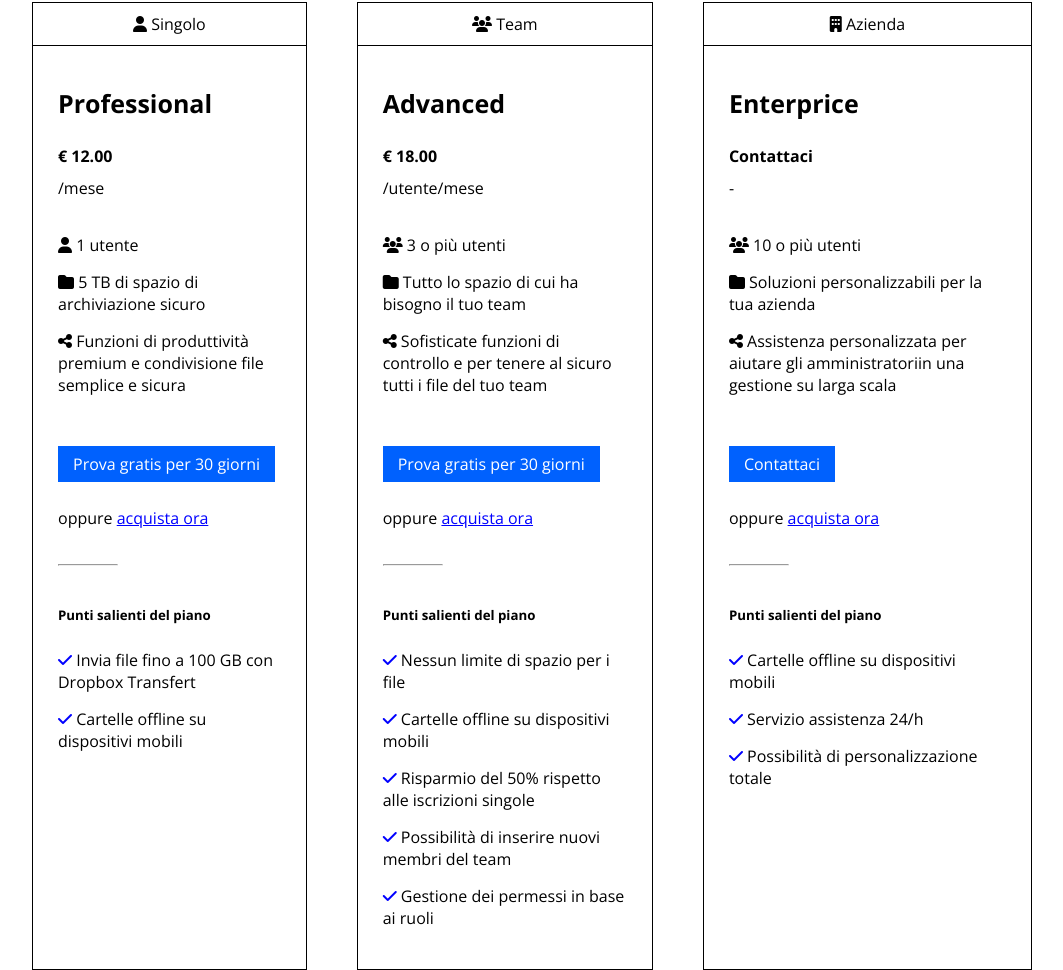
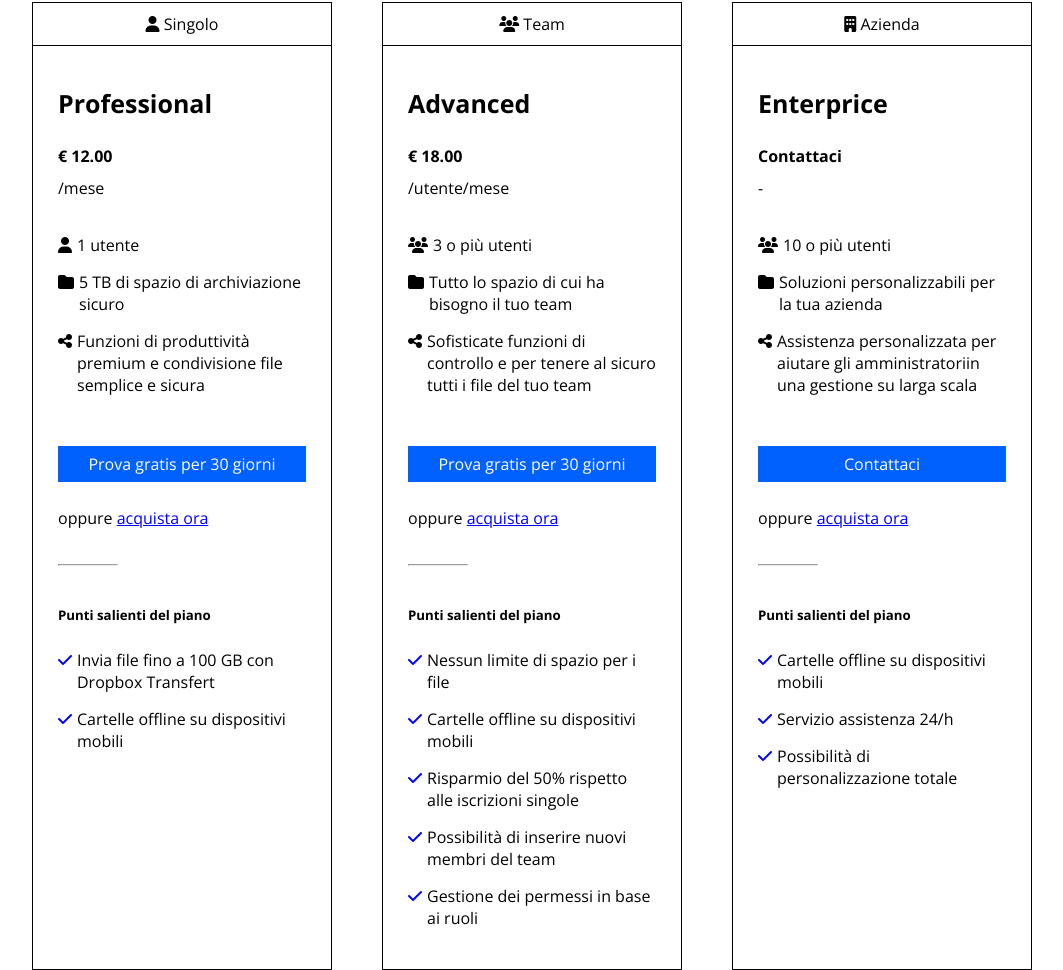
Before and after one commit to UmbertoAmenta/htmlcss-dropbox, a plain HTML site: page index.html in a window 1280 px wide. Shown: the part 1229-2199 px from the top of the page, without its empty margins (108-1171 px from the left). Drawn offline with nearby package versions, Linux system fonts and the light colour scheme.

Commit message:
fix: section1, section2

```diff
--- a/css/style.css
+++ b/css/style.css
@@ -142,6 +142,11 @@ main > section:first-child {
     bottom: -80px;
 }
 
+.col-text i:last-of-type {
+    font-size: 40px;
+    padding-top: 60px;
+}
+
 .col-text button {
     margin-top: 40px;
 }
@@ -170,12 +175,18 @@ margin-bottom: 60px;
 
 article {
     border: 1px solid black;
+    flex-basis: calc(100% / 3);
 }
 
 article > div:first-child {
     border-bottom: 1px solid black;
     text-align: center;
     padding: 10px;
+}
+
+article.plan li {
+    display: flex;
+    gap: 5px;
 }
 
 article:not(.plan) {
@@ -237,7 +248,7 @@ article div {
 
 article button {
     display: block;
-    max-width: 100%;
+    width: 100%;
 }
 
 .plan-card.business {
--- a/index.html
+++ b/index.html
@@ -50,7 +50,9 @@
                         Dropbox Business è più di uno spazio di archiviazione sicuro: è un modo intelligente e integrato per ottimizzare il flusso di lavoro esistente.</p>
                         <button class="btn btn-prim" type="button" >Inizia la tua prova gratuita</button>
                         <button class="btn btn-sec" type="button">Annulla in qualsiasi momento</button>
-                        <!-- <button type="button"><i class="fa-solid fa-arrow-down"></i></button> -->
+                        <div>
+                            <i class="fa-solid fa-arrow-down"></i>
+                        </div>
                     </div>
                     <div class="col-img">
                         <img src="img/jumbo.png" alt="anteprima funzioni Business">
@@ -83,13 +85,13 @@
                             </div>
                             <ul class="plan-info">
                                 <li>
-                                    <div><i class="fa-solid fa-user"></i> 1 utente</div>
+                                    <div><i class="fa-solid fa-user"></i></div><div>1 utente</div>
                                 </li>
                                 <li>
-                                    <div><i class="fa-solid fa-folder"></i> 5 TB di spazio di archiviazione sicuro</div>
+                                    <div><i class="fa-solid fa-folder"></i></div><div>5 TB di spazio di archiviazione sicuro</div>
                                 </li>
                                 <li>
-                                    <div><i class="fa-solid fa-share-nodes"></i> Funzioni di produttività premium e condivisione file semplice e sicura</div>
+                                    <div><i class="fa-solid fa-share-nodes"></i></div><div>Funzioni di produttività premium e condivisione file semplice e sicura</div>
                                 </li>
                             </ul>
                             <div>
@@ -100,10 +102,10 @@
                             <h5>Punti salienti del piano</h5>
                             <ul>
                                 <li>
-                                  <div><i class="fa-solid fa-check"></i> Invia file fino a 100 GB con Dropbox Transfert</div>
+                                  <div><i class="fa-solid fa-check"></i></div><div>Invia file fino a 100 GB con Dropbox Transfert</div>
                                 </li>
                                 <li>
-                                    <div><i class="fa-solid fa-check"></i> Cartelle offline su dispositivi mobili</div>
+                                    <div><i class="fa-solid fa-check"></i></div><div>Cartelle offline su dispositivi mobili</div>
                                 </li>
                             </ul>
                         </div>
@@ -119,13 +121,13 @@
                             </div>
                             <ul class="plan-info">
                                 <li>
-                                    <div><i class="fa-solid fa-users"></i> 3 o più utenti</div>
+                                    <div><i class="fa-solid fa-users"></i></div><div>3 o più utenti</div>
                                 </li>
                                 <li>
-                                    <div><i class="fa-solid fa-folder"></i> Tutto lo spazio di cui ha bisogno il tuo team</div>
+                                    <div><i class="fa-solid fa-folder"></i></div><div>Tutto lo spazio di cui ha bisogno il tuo team</div>
                                 </li>
                                 <li>
-                                    <div><i class="fa-solid fa-share-nodes"></i> Sofisticate funzioni di controllo e per tenere al sicuro tutti i file del tuo team</div>
+                                    <div><i class="fa-solid fa-share-nodes"></i></div><div>Sofisticate funzioni di controllo e per tenere al sicuro tutti i file del tuo team</div>
                                 </li>
                             </ul>
                             <div>
@@ -136,21 +138,20 @@
                             <h5>Punti salienti del piano</h5>
                             <ul>
                                 <li>
-                                  <div><i class="fa-solid fa-check"></i> Nessun limite di spazio per i file</div>
+                                  <div><i class="fa-solid fa-check"></i></div><div>Nessun limite di spazio per i file</div>
                                 </li>
                                 <li>
-                                    <div><i class="fa-solid fa-check"></i> Cartelle offline su dispositivi mobili</div>
+                                    <div><i class="fa-solid fa-check"></i></div><div>Cartelle offline su dispositivi mobili</div>
                                 </li>
                                 <li>
-                                    <div><i class="fa-solid fa-check"></i> Risparmio del 50% rispetto alle iscrizioni singole</div>
+                                    <div><i class="fa-solid fa-check"></i></div><div>Risparmio del 50% rispetto alle iscrizioni singole</div>
                                 </li>
                                 <li>
-                                    <div><i class="fa-solid fa-check"></i> Possibilità di inserire nuovi membri del team</div>
+                                    <div><i class="fa-solid fa-check"></i></div><div>Possibilità di inserire nuovi membri del team</div>
                                 </li>
                                 <li>
-                                    <div><i class="fa-solid fa-check"></i> Gestione dei permessi in base ai ruoli</div>
+                                    <div><i class="fa-solid fa-check"></i></div><div>Gestione dei permessi in base ai ruoli</div>
                                 </li>
-
                             </ul>
                         </div>
                     </article>
@@ -165,13 +166,13 @@
                             </div>
                             <ul class="plan-info">
                                 <li>
-                                    <div><i class="fa-solid fa-users"></i> 10 o più utenti</div>
+                                    <div><i class="fa-solid fa-users"></i></div><div>10 o più utenti</div>
                                 </li>
                                 <li>
-                                    <div><i class="fa-solid fa-folder"></i> Soluzioni personalizzabili per la tua azienda</div>
+                                    <div><i class="fa-solid fa-folder"></i></div><div>Soluzioni personalizzabili per la tua azienda</div>
                                 </li>
                                 <li>
-                                    <div><i class="fa-solid fa-share-nodes"></i> Assistenza personalizzata per aiutare gli amministratoriin una gestione su larga scala</div>
+                                    <div><i class="fa-solid fa-share-nodes"></i></div><div>Assistenza personalizzata per aiutare gli amministratoriin una gestione su larga scala</div>
                                 </li>
                             </ul>
                             <div>
@@ -182,13 +183,13 @@
                             <h5>Punti salienti del piano</h5>
                             <ul>
                                 <li>
-                                    <div><i class="fa-solid fa-check"></i> Cartelle offline su dispositivi mobili</div>
+                                    <div><i class="fa-solid fa-check"></i></div><div>Cartelle offline su dispositivi mobili</div>
                                 </li>
                                 <li>
-                                    <div><i class="fa-solid fa-check"></i> Servizio assistenza 24/h</div>
+                                    <div><i class="fa-solid fa-check"></i></div><div>Servizio assistenza 24/h</div>
                                 </li>
                                 <li>
-                                    <div><i class="fa-solid fa-check"></i> Possibilità di personalizzazione totale</div>
+                                    <div><i class="fa-solid fa-check"></i></div><div>Possibilità di personalizzazione totale</div>
                                 </li>
                             </ul>
                         </div>
```
